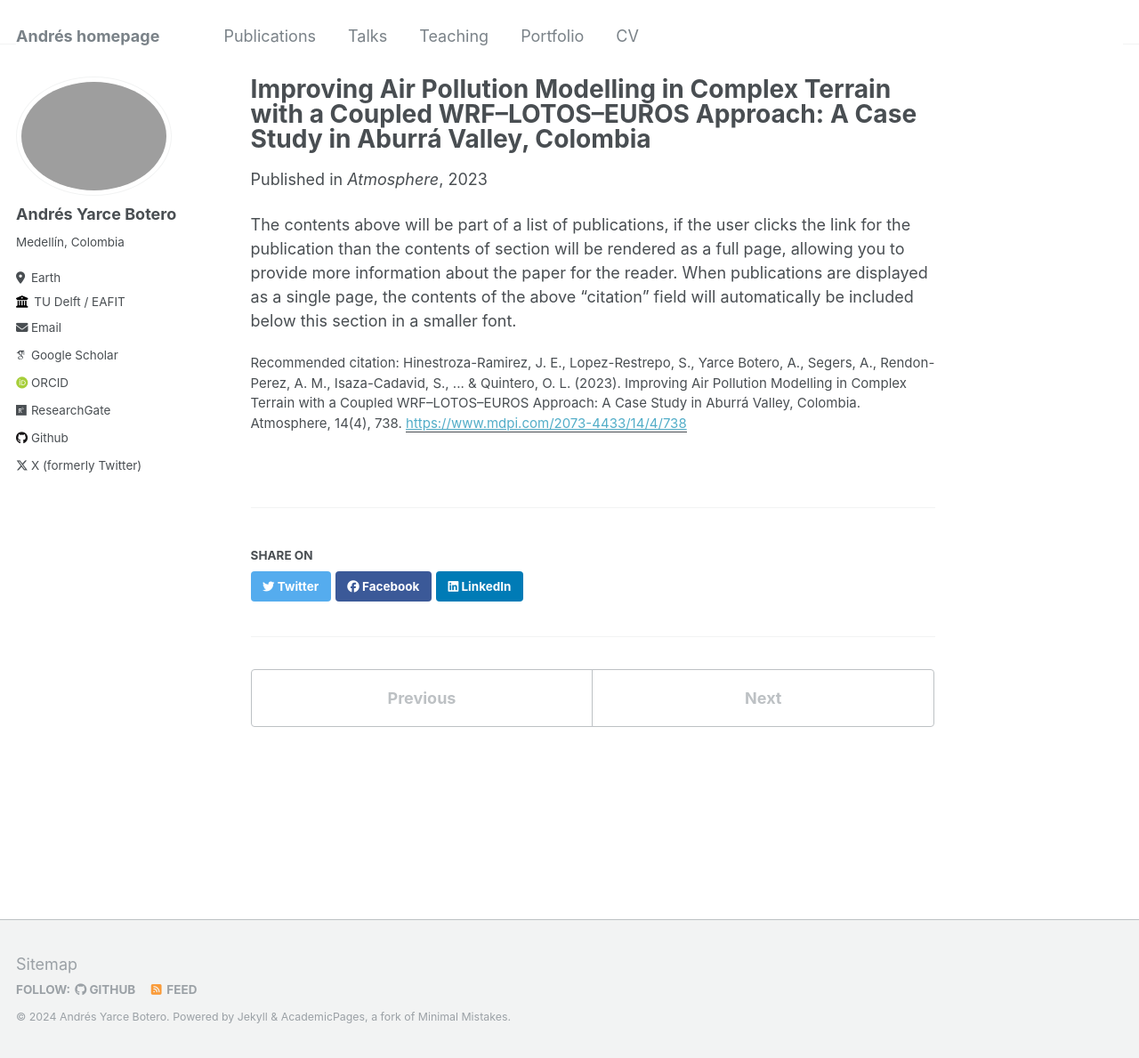
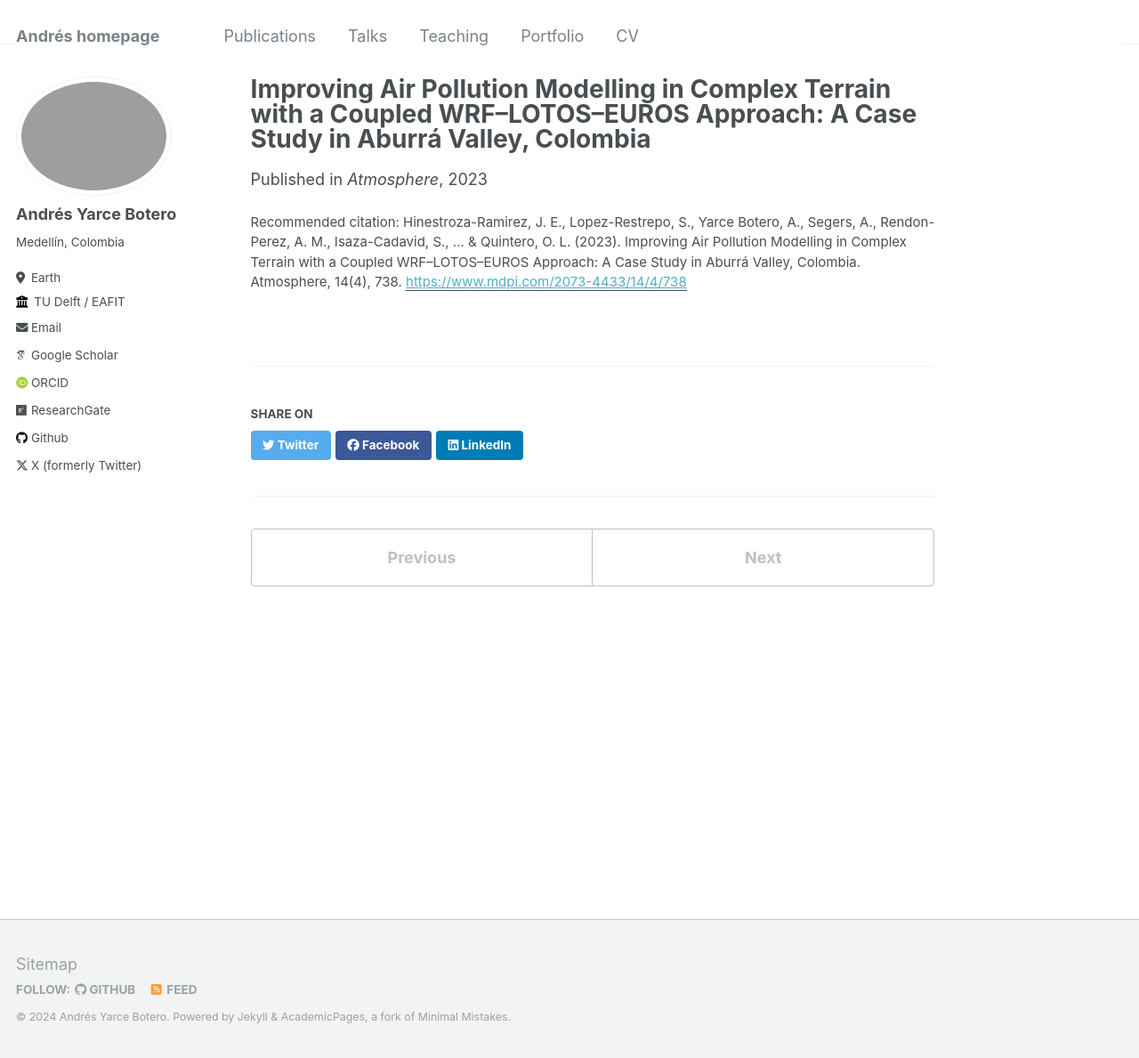
Before and after one commit to ayarceb/ayarceb.github.io, a Jekyll site: the page built from _publications/2023-WRF-LOTOS.md, in a window 1280 px wide and 1189 px high. Shown: the whole window at 89% size. Built offline with Jekyll 4.4.1, drawn with Linux system fonts in a browser that asks for light colours; some web fonts are replaced.

Commit message:
Update 2023-WRF-LOTOS.md

```diff
--- a/_publications/2023-WRF-LOTOS.md
+++ b/_publications/2023-WRF-LOTOS.md
@@ -2,11 +2,9 @@
 title: "Improving Air Pollution Modelling in Complex Terrain with a Coupled WRF–LOTOS–EUROS Approach: A Case Study in Aburrá Valley, Colombia"
 collection: publications
 permalink: 'https://www.mdpi.com/2073-4433/14/4/738'
-excerpt: 'Chemical transport models (CTM) are crucial for simulating the distribution of air pollutants, such as particulate matter, and evaluating their impact on the environment and human health. However, these models rely heavily on accurate emission inventory and meteorological inputs, usually obtained from reanalyzed weather data, such as the European Centre for Medium-Range Weather Forecasts (ECMWF). These inputs do not accurately reflect the complex topography and micro-scale meteorology in tropical regions where air pollution can pose a severe public health threat. We propose coupling the LOTOS–EUROS CTM model and the weather research and forecasting (WRF) model to improve LOTOS–EUROS representation. Using WRF as a meteorological driver provides high-resolution inputs for accurate pollutant simulation. We compared LOTOS–EUROS results when WRF and ECMWF provided the meteorological inputs during low and high pollutant concentration periods. The findings indicate that the WRF–LOTOS–EUROS coupling offers a more precise representation of the meteorology and pollutant dispersion than the default input of ECMWF. The simulations also capture the spatio-temporal variability of pollutant concentration and emphasize the importance of accounting for micro-scale meteorology and topography in air pollution modelling.'
+excerpt: 'Chemical transport models (CTM) are crucial for simulating the distribution of air pollutants, such as particulate matter, and evaluating their impact on the environment and human health. However, these models rely heavily on accurate emission inventory and meteorological inputs, usually obtained from reanalyzed weather data, such as the European Centre for Medium-Range Weather Forecasts (ECMWF). These inputs do not accurately reflect the complex topography and micro-scale meteorology in tropical regions where air pollution can pose a severe public health threat. We propose coupling the LOTOS–EUROS CTM model and the weather research and forecasting (WRF) model to improve LOTOS–EUROS representation. Using WRF as a meteorological driver provides high-resolution inputs for accurate pollutant simulation. We compared LOTOS–EUROS results when WRF and ECMWF provided the meteorological inputs during low and high pollutant concentration periods. The findings indicate that the WRF–LOTOS–EUROS coupling offers a more precise representation of the meteorology and pollutant dispersion than the default input of ECMWF. The simulations also capture the spatio-temporal variability of pollutant concentration and emphasize the importance of accounting for micro-scale meteorology and topography in air pollution modelling. ![WRF_LE]()'
 date: 2023-04-01
 venue: 'Atmosphere'
 paperurl: 'https://www.mdpi.com/2073-4433/14/4/738'
 citation: 'Hinestroza-Ramirez, J. E., Lopez-Restrepo, S., Yarce Botero, A., Segers, A., Rendon-Perez, A. M., Isaza-Cadavid, S., ... & Quintero, O. L. (2023). Improving Air Pollution Modelling in Complex Terrain with a Coupled WRF–LOTOS–EUROS Approach: A Case Study in Aburrá Valley, Colombia. Atmosphere, 14(4), 738.'
 ---
-
-The contents above will be part of a list of publications, if the user clicks the link for the publication than the contents of section will be rendered as a full page, allowing you to provide more information about the paper for the reader. When publications are displayed as a single page, the contents of the above "citation" field will automatically be included below this section in a smaller font.
```
